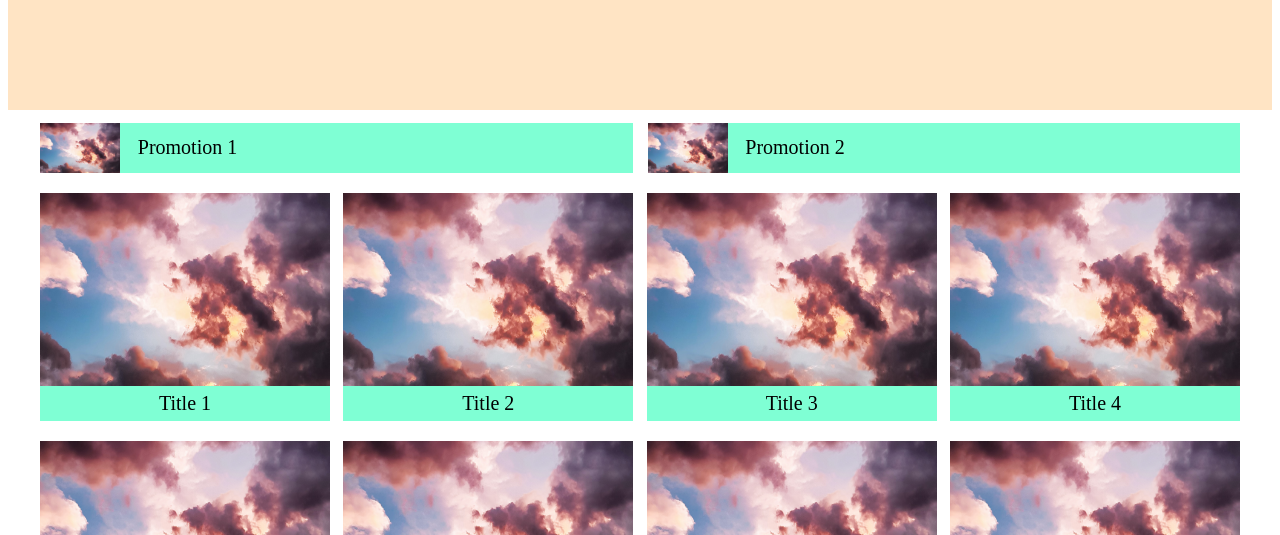
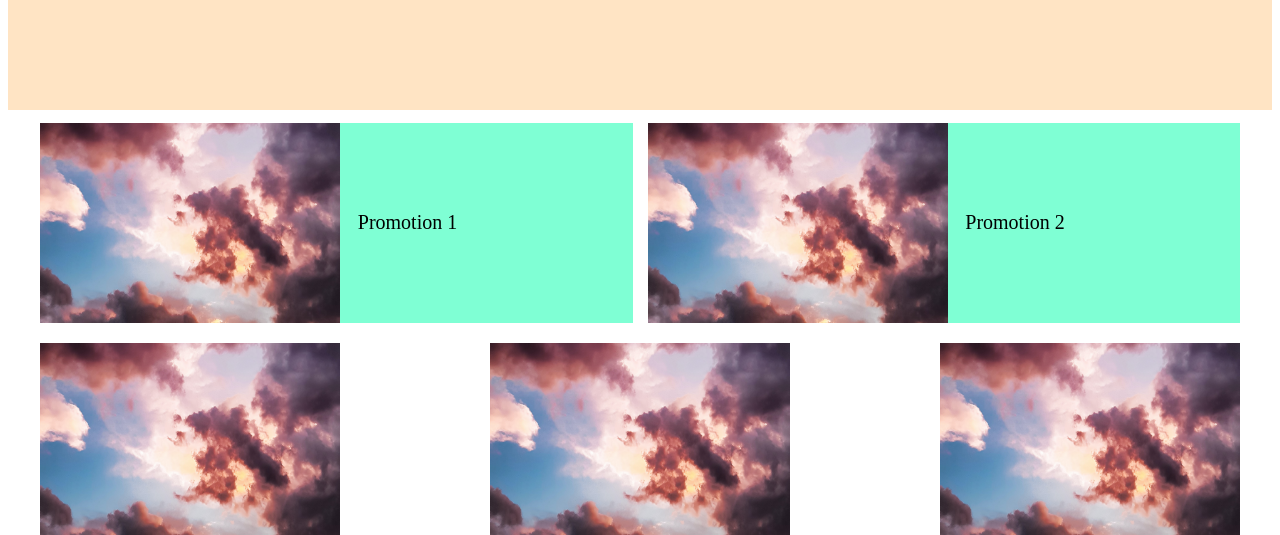
Before and after one commit to zoan57/wehelp-bootcamp, a plain HTML site: page index.html in a window 1280 px wide. Shown: the part 265-800 px from the top of the page. Drawn offline with Linux system fonts and the light colour scheme.

Commit message:
Update style.css

```diff
--- a/style.css
+++ b/style.css
@@ -29,8 +29,7 @@ section {
 }
 
 img {
-    max-width: 100%;
-    height: auto;
+    width: 300px;
 }
 
 .menu {
@@ -62,10 +61,11 @@ img {
     padding-left: 3%;
 }
 
-.promotionPic {
+
+/*.promotionPic {
     width: 80px;
     height: 50px;
-}
+}*/
 
 .recommendation {
     display: flex;
@@ -111,7 +111,7 @@ img {
 @media screen and (max-width:600px) {
     .menu {
         display: none;
-        background-image: url(img/134216_menu_lines_hamburger_icon.png);
+        background-image: url(img/navbar-burger-sm.png);
     }
     .navbar {
         display: block;
```
